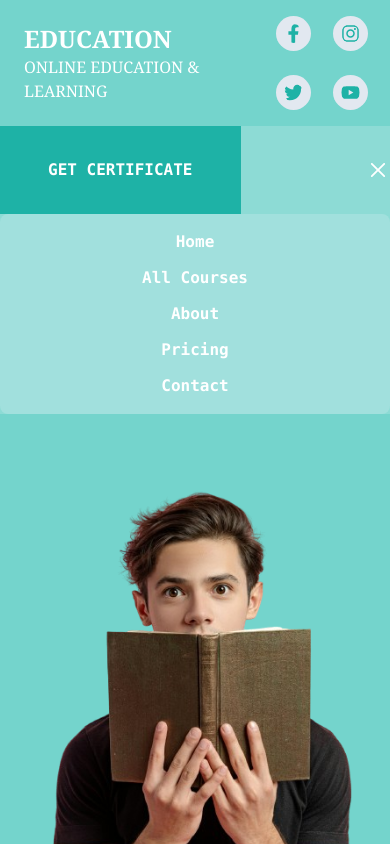
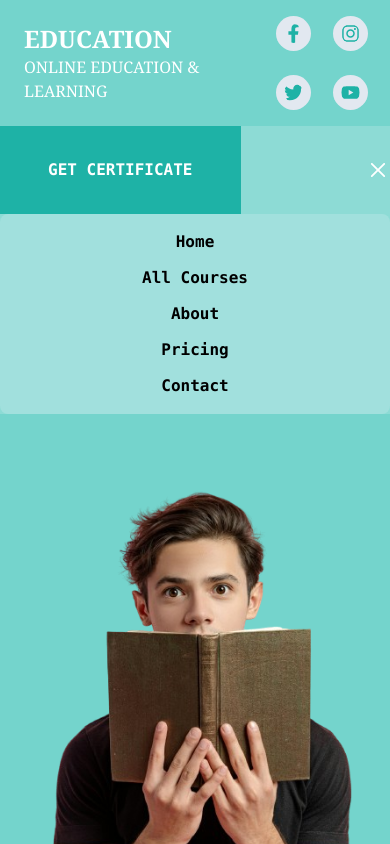
Before and after one commit to MdFuadAmir/Educational-system, a React (Vite) app: page / in a window 390 px wide. Both pictures are taken after a click on the element 378 px from the left and 170 px from the top of the page. Shown: the top 844 px of the page. Built offline with nearby package versions, Linux system fonts and the light colour scheme.

Commit message:
added navber change text color

```diff
--- a/src/Components/Header/Header.jsx
+++ b/src/Components/Header/Header.jsx
@@ -62,7 +62,7 @@ const Header = () => {
                 {/* Monbile Navber  */}
                 {
                     menu && (
-                <div className="md:hidden flex-col flex items-center justify-center space-y-3 bg-slate-100 bg-opacity-20 py-4  rounded-lg font-semibold">
+                <div className="md:hidden flex-col flex items-center justify-center space-y-3 bg-slate-100 bg-opacity-20 py-4  rounded-lg font-semibold text-black">
                     {
                         links.map((link) => (<Link to={link.path} key={link.id} className="hover:border-green-600 hover:border-b-2 hover:text-green-500 hover:scale-105 duration-200">{link.name}</Link>))
                     }
```
